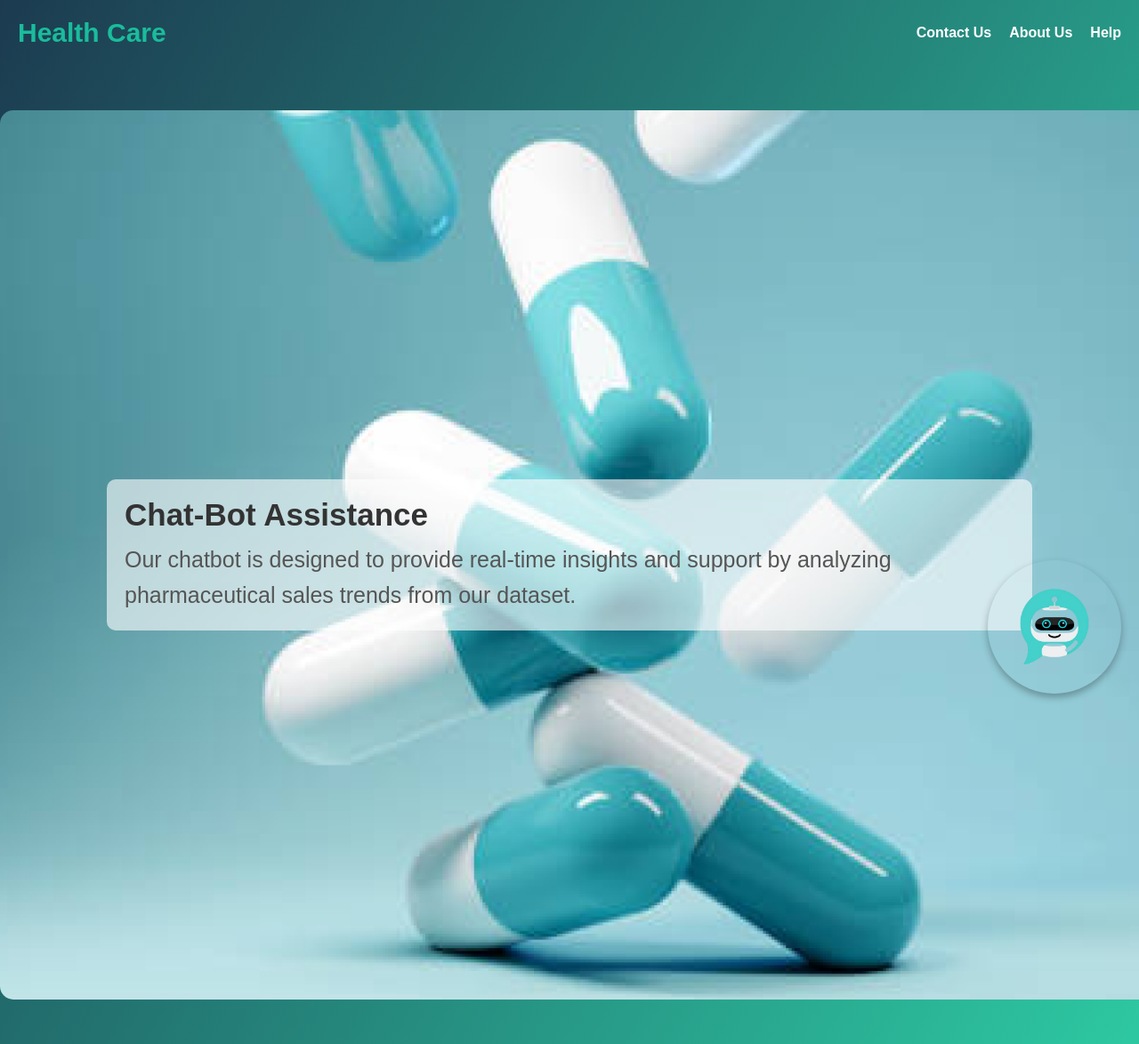
After one commit to Meena-Ramalingam/NPN-Pharma-data, a Flask app: page /chatbot in a window 1280 px wide; the page is wider, and only the part inside the window is pictured. The commit adds this page. Shown: that part at 89% size. Run offline with Flask 3, Linux system fonts and the light colour scheme.

Commit message:
Chatbot page completed
Chatbot page's features are added ,had to include the chatbot in it

```diff
--- a/app.py
+++ b/app.py
@@ -6,5 +6,9 @@ app = Flask(__name__)
 def index():
     return render_template('index.html')
 
+@app.route('/chatbot')
+def chatbot():
+    return render_template('chatbot.html')
+
 if __name__ == "__main__":
     app.run(debug=True)
--- /dev/null
+++ b/templates/chatbot.html
@@ -0,0 +1,147 @@
+<!DOCTYPE html>
+<html lang="en">
+<head>
+    <meta charset="UTF-8">
+    <meta name="viewport" content="width=device-width, initial-scale=1.0">
+    <title>Health Care</title>
+    <style>
+        /* Reset some basic elements */
+        body, h1, h2, p, ul {
+            margin: 0;
+            padding: 0;
+            font-family: 'Arial', sans-serif;
+        }
+
+        /* Full-screen background */
+        body {
+            background: linear-gradient(120deg, #1c3b50, #2dc8a2); /* Gradient background */
+            color: white;
+        }
+
+        /* Header styling */
+        header {
+            display: flex;
+            justify-content: space-between;
+            align-items: center;
+            padding: 20px;
+            background: transparent;
+        }
+
+        header .logo h1 {
+            font-size: 30px;
+            color: #1abc9c;
+        }
+
+        header nav ul {
+            list-style: none;
+            display: flex;
+            gap: 20px;
+        }
+
+        header nav ul li a {
+            text-decoration: none;
+            color: #ffffff;
+            font-weight: bold;
+        }
+
+        header nav ul li a:hover {
+            color: #1abc9c;
+        }
+
+        /* Main content section */
+        .main-content {
+            position: relative;
+            max-width: 100%;
+            padding: 50px 0;
+            text-align: center;
+        }
+
+        .capsules-image {
+            width: 1882px;
+            height: 1000px;
+            border-radius: 15px;
+            object-fit: cover;
+            display: block;
+        }
+
+        /* Text overlay */
+        .text-overlay {
+            position: absolute;
+            top: 50%;
+            left: 50%;
+            transform: translate(-50%, -50%);
+            color: #333; /* Text color */
+            background-color: rgba(255, 255, 255, 0.6); /* Semi-transparent background */
+            padding: 20px;
+            border-radius: 10px;
+            width: 80%;
+            max-width: 1000px;
+            text-align: left;
+        }
+
+        .text-overlay h2 {
+            font-size: 35px;
+            color: #333;
+        }
+
+        .text-overlay p {
+            margin-top: 10px;
+            font-size: 25px;
+            line-height: 1.6;
+            color: #555;
+        }
+
+        /* Chatbot button styling */
+        .chatbot-button {
+            position: fixed;
+            bottom: 20px;
+            right: 20px;
+            width: 150px; /* Set the size of the button */
+            height: 150px;
+            background: url('static/images/img-removebg-preview.png') no-repeat center center; /* Path to your chatbot icon */
+            background-size: cover; /* Ensures the icon fits the button */
+            border: none;
+            border-radius: 50%;
+            cursor: pointer;
+            box-shadow: 0 4px 8px rgba(0, 0, 0, 0.3); /* Optional shadow for better visibility */
+            transition: transform 0.3s;
+        }
+
+        .chatbot-button:hover {
+            transform: scale(1.1); /* Scale button slightly on hover */
+        }
+    </style>
+</head>
+<body>
+    <header>
+        <div class="logo">
+            <h1>Health Care</h1>
+        </div>
+        <nav>
+            <ul>
+                <li><a href="#">Contact Us</a></li>
+                <li><a href="#">About Us</a></li>
+                <li><a href="#">Help</a></li>
+            </ul>
+        </nav>
+    </header>
+
+    <section class="main-content">
+        <img src="static/images/chatbot.png" alt="Capsules Image" class="capsules-image">
+        <div class="text-overlay">
+            <h2>Chat-Bot Assistance</h2>
+            <p>Our chatbot is designed to provide real-time insights and support by analyzing pharmaceutical sales trends from our dataset.</p>
+        </div>
+    </section>
+
+    <!-- Chatbot button -->
+    <button class="chatbot-button" onclick="openChatbot()"></button>
+
+    <script>
+        function openChatbot() {
+            // You can add your chatbot opening logic here
+            alert("Chatbot button clicked!");
+        }
+    </script>
+</body>
+</html>
```
Also changed, not shown: static/css/style.css (+15 -5 lines), templates/index.html (+12 -5 lines), static/images/chatbot.png (added), static/images/drug.png (added), static/images/img-removebg-preview.png (added), static/images/tablet.jpeg (renamed from static/images/WhatsApp Image 2024-08-20 at 18.40.40 (3).jpeg).
